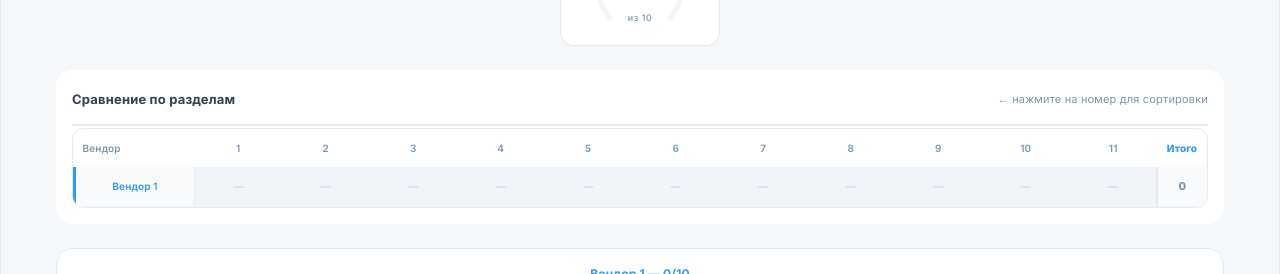
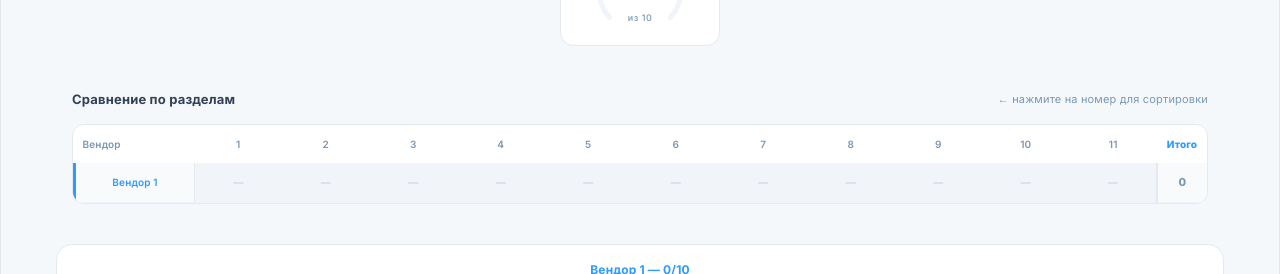
Before and after one commit to anezuf/Equipment-Testing, a React (Vite) app: page / in a window 1280 px wide. Both pictures are taken after a click on the button "Дашборд". Shown: the part 161-435 px from the top of the page. Built offline with nearby package versions, Linux system fonts and the light colour scheme.

Commit message:
feat: heatmap card redesign — rounded table, pill label, hint on empty

```diff
--- a/src/App.jsx
+++ b/src/App.jsx
@@ -825,15 +825,17 @@ export default function App(){
       </div>
 
       {/* Heatmap — full width */}
-      <div data-heatmap="" style={{background:"#fff",borderRadius:16,padding:16,marginBottom:24}}>
-        <div style={{display:"flex",alignItems:"center",justifyContent:"space-between",paddingBottom:12,borderBottom:`2px solid ${B.border}`,marginBottom:2,flexWrap:"wrap",gap:8}}>
+      <div data-heatmap="" style={{background:"#F5F8FB",borderRadius:16,padding:16,marginBottom:24}}>
+        <div style={{display:"flex",alignItems:"center",justifyContent:"space-between",marginBottom:12,flexWrap:"wrap",gap:8}}>
           <div style={{fontSize:13,fontWeight:700,color:B.graphite}}>Сравнение по разделам</div>
-          {heatmapSort.col===null&&<div data-no-print="" style={{fontSize:11,color:B.steel}}>← нажмите на номер для сортировки</div>}
+          {heatmapSort.col===null
+            ?<span data-no-print="" style={{fontSize:11,color:B.steel}}>← нажмите на номер для сортировки</span>
+            :<span onClick={()=>setHeatmapSort({col:null,label:null})} style={{fontSize:11,fontWeight:700,color:B.blue,background:"#EFF6FF",padding:"4px 14px",borderRadius:20,border:"1px solid #BFDBFE",cursor:"pointer"}}>{heatmapSort.label}</span>}
         </div>
         <div data-heatmap-legend="" style={{display:"none",marginBottom:10,fontSize:9,color:B.graphite,columnCount:2,columnGap:16}}>
           {sections.map((s,si)=><div key={si} style={{marginBottom:3}}><span style={{fontWeight:700,color:B.blue}}>{si+1}.</span> {s.n}</div>)}
         </div>
-        <div style={{borderRadius:12,overflow:"hidden",border:`1px solid #E5EAF0`}}>
+        <div style={{borderRadius:12,overflow:"hidden",border:"1px solid #E5EAF0",background:"#fff"}}>
         <table style={{width:"100%",borderCollapse:"collapse",fontSize:10,tableLayout:"fixed"}}>
           <thead>
             <tr>
```
